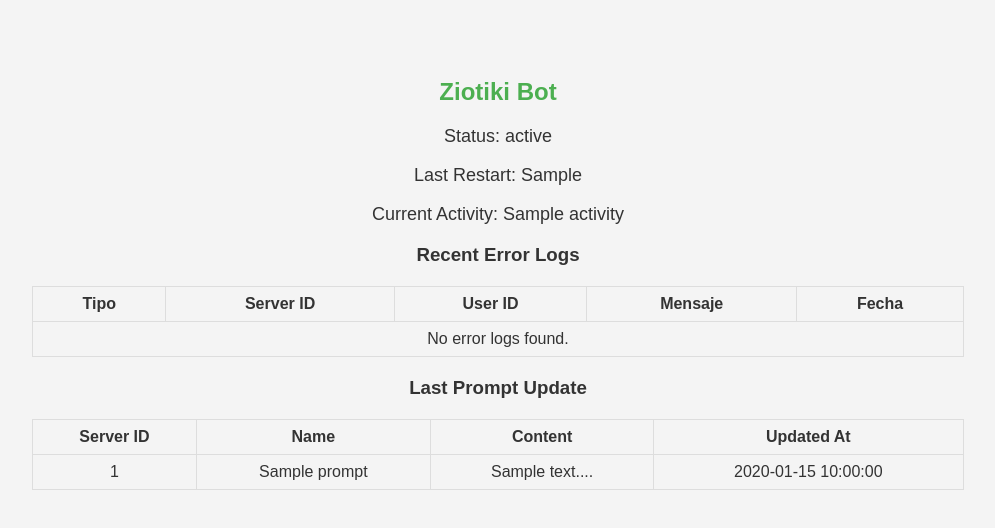
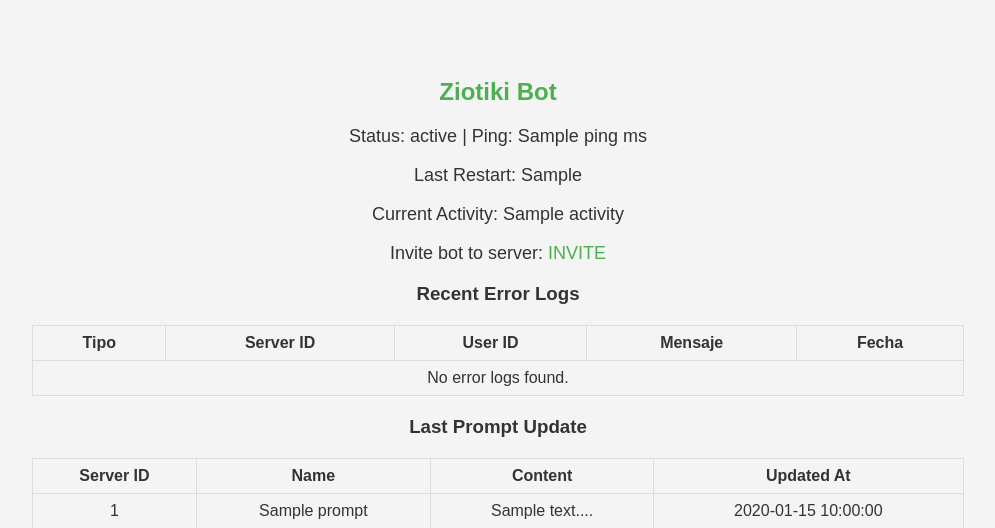
Before and after one commit to IsmelGabriel/discord-bot, a Flask app: template templates/home.html in a window 1280 px wide. Shown: the top 528 px of the page, without its empty margins (142-1137 px from the left). Run offline with Flask 3, Linux system fonts and the light colour scheme; the template is opened without the code that fills it: most values are stand-ins (such as "Sample title", 1, 10 or a date in 2020); some libraries are stand-ins or nearby versions.

Commit message:
add: funcion y api para mostrar y actualizar el ping dle bot en el html cada 5minutos

```diff
--- a/templates/home.html
+++ b/templates/home.html
@@ -23,6 +23,15 @@
         font-size: 18px;
     }
 
+    a {
+        color: #4CAF50;
+        text-decoration: none;
+    }
+
+    a:hover {
+        text-decoration: underline;
+    }
+
     table {
         width: 80%;
         margin: 20px auto;
@@ -37,9 +46,23 @@
 
 <body>
     <h2>Ziotiki Bot</h2>
-    <p>Status: {{ bot_status["status"] }}</p>
+    <p>Status: {{ bot_status["status"] }} | Ping: <span id="ping">{{ bot_status["ping"] }}</span> ms</p>
     <p>Last Restart: {{ bot_status["last_restart"] }}</p>
     <p>Current Activity: {{ bot_status["activity"] }}</p>
+    <p>Invite bot to server: <a href="https://discord.com/oauth2/authorize?client_id=1318670732380864554&&permissions=8&scope=bot">INVITE</a></p>
+
+    <script>
+        function updatePing() {
+            fetch('/api/ping')
+                .then(response => response.json())
+                .then(data => {
+                    document.getElementById('ping').textContent = data.ping;
+                })
+                .catch(error => console.error('Error:', error));
+        }
+        // Actualizar cada 5 minutos (300000 ms)
+        setInterval(updatePing, 300000);
+    </script>
 
     <h3>Recent Error Logs</h3>
     <table>
--- a/utils/bot_status.py
+++ b/utils/bot_status.py
@@ -2,4 +2,5 @@ bot_status = {
     "status": "offline",
     "last_restart": None,
     "activity": "Helping users",
+    "ping": "N/A"
 }
--- a/webserver.py
+++ b/webserver.py
@@ -1,4 +1,4 @@
-from flask import Flask, render_template
+from flask import Flask, render_template, jsonify
 from threading import Thread
 from utils.bot_status import bot_status
 from utils.db import conectar
@@ -72,6 +72,10 @@ def home():
     prompts_update = get_lasts_prompt_update()
     return render_template("home.html", bot_status=bot_status, error_logs=error_logs, prompts=prompts_update)
 
+@app.route('/api/ping')
+def api_ping():
+    return jsonify({"ping": bot_status["ping"]})
+
 
 def run():
     app.run(host='0.0.0.0', port=8080)
```
Also changed, not shown: bot.py (+12 -1 lines).
